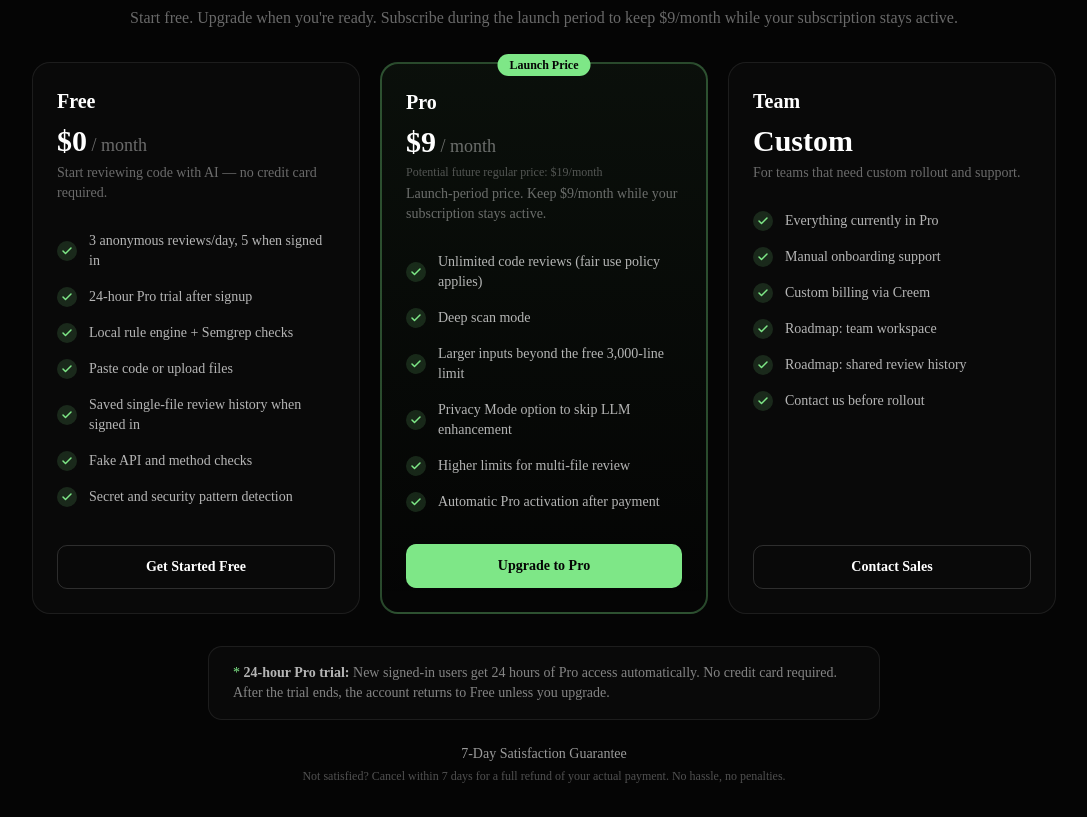
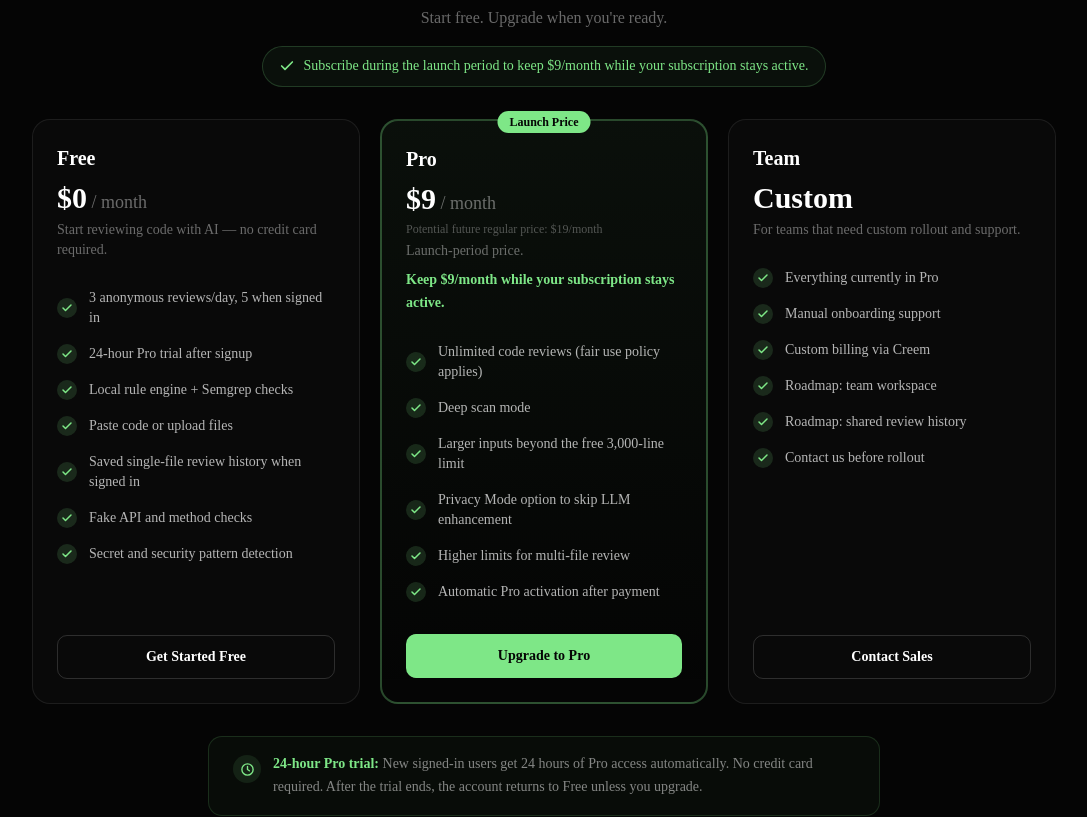
Before and after one commit to shaguoerai/checkaicode, a Next.js app: page /pricing in a window 1280 px wide. Shown: the part 209-1026 px from the top of the page, without its empty margins (96-1183 px from the left). Built offline with nearby package versions, Linux system fonts and the light colour scheme; no server answers; the database is empty.

Commit message:
style: clarify pricing page highlights

```diff
--- a/src/app/pricing/page.tsx
+++ b/src/app/pricing/page.tsx
@@ -322,6 +322,12 @@ export default function PricingPage() {
           {t("pricingTitle")}
         </h1>
         <p className="mt-2 text-white/40">{t("pricingSubtitle")}</p>
+        <div className="mt-4 inline-flex max-w-2xl items-start gap-2 rounded-xl border border-neon/20 bg-neon/5 px-4 py-2 text-left text-sm font-medium leading-relaxed text-neon sm:items-center sm:rounded-full">
+          <svg width="16" height="16" viewBox="0 0 24 24" fill="none" stroke="currentColor" strokeWidth="2.5" strokeLinecap="round" strokeLinejoin="round" className="shrink-0">
+            <polyline points="20 6 9 17 4 12" />
+          </svg>
+          <span>{t("launchLockHighlight")}</span>
+        </div>
 
         <div className="mt-8 grid w-full max-w-5xl gap-5 sm:grid-cols-3">
           {plans.map((plan) => (
@@ -356,6 +362,11 @@ export default function PricingPage() {
                 <p className="mt-1 text-xs text-white/30">{plan.futurePrice}</p>
               )}
               <p className="mt-1 text-sm text-white/40">{plan.desc}</p>
+              {plan.highlighted && (
+                <p className="mt-2 text-sm font-semibold leading-relaxed text-neon">
+                  {t("proLockLine")}
+                </p>
+              )}
 
               <div className="mt-5 flex-1">
                 {plan.features.map((f, i) => (
@@ -407,10 +418,15 @@ export default function PricingPage() {
         </div>
 
         {/* Pro trial note */}
-        <div className="mt-8 max-w-2xl rounded-xl border border-white/8 bg-white/[0.02] px-6 py-4">
-          <p className="text-sm text-white/50">
-            <span className="text-neon">*</span>{" "}
-            <strong className="text-white/70">{t("proExperienceDayTitle")}</strong>{" "}
+        <div className="mt-8 flex max-w-2xl items-start gap-3 rounded-xl border border-neon/15 bg-neon/[0.03] px-6 py-4">
+          <div className="mt-0.5 flex h-7 w-7 shrink-0 items-center justify-center rounded-full bg-neon/10 text-neon">
+            <svg width="15" height="15" viewBox="0 0 24 24" fill="none" stroke="currentColor" strokeWidth="2.2" strokeLinecap="round" strokeLinejoin="round">
+              <circle cx="12" cy="12" r="9" />
+              <path d="M12 7v5l3 2" />
+            </svg>
+          </div>
+          <p className="text-sm leading-relaxed text-white/50">
+            <strong className="font-semibold text-neon">{t("proExperienceDayTitle")}</strong>{" "}
             {t("proExperienceDay")}
           </p>
         </div>
--- a/src/lib/i18n.tsx
+++ b/src/lib/i18n.tsx
@@ -44,7 +44,8 @@ const dict: Record<Lang, Record<string, string>> = {
     featSecurityDesc: "Find hardcoded keys, injection vulnerabilities, and unsafe patterns instantly.",
     // Pricing
     pricingTitle: "Pricing",
-    pricingSubtitle: "Start free. Upgrade when you're ready. Subscribe during the launch period to keep $9/month while your subscription stays active.",
+    pricingSubtitle: "Start free. Upgrade when you're ready.",
+    launchLockHighlight: "Subscribe during the launch period to keep $9/month while your subscription stays active.",
     freePlan: "Free",
     freePrice: "$0 / month",
     freeDesc: "Start reviewing code with AI — no credit card required.",
@@ -58,7 +59,8 @@ const dict: Record<Lang, Record<string, string>> = {
     getStarted: "Get Started Free",
     proPlan: "Pro",
     proPrice: "$9 / month",
-    proDesc: "Launch-period price. Keep $9/month while your subscription stays active.",
+    proDesc: "Launch-period price.",
+    proLockLine: "Keep $9/month while your subscription stays active.",
     proUnlimited: "Unlimited code reviews (fair use policy applies)",
     proAdvanced: "Deep scan mode",
     proPriority: "Privacy Mode option to skip LLM enhancement",
@@ -202,7 +204,8 @@ const dict: Record<Lang, Record<string, string>> = {
     featSecurityDesc: "瞬间发现硬编码密钥、注入漏洞和不安全写法。",
     // Pricing
     pricingTitle: "定价",
-    pricingSubtitle: "免费开始。准备好后再升级。首发期内订阅，只要保持订阅即可保留 $9/月。",
+    pricingSubtitle: "免费开始。准备好后再升级。",
+    launchLockHighlight: "首发期内订阅，只要保持订阅即可保留 $9/月。",
     freePlan: "免费版",
     freePrice: "¥0 / 月",
     freeDesc: "开始用 AI 审查代码 — 无需信用卡。",
@@ -216,7 +219,8 @@ const dict: Record<Lang, Record<string, string>> = {
     getStarted: "免费开始",
     proPlan: "专业版",
     proPrice: "$9 / 月",
-    proDesc: "首发期价格。只要保持订阅，即可保留 $9/月。",
+    proDesc: "首发期价格。",
+    proLockLine: "只要保持订阅，即可保留 $9/月。",
     proUnlimited: "无限代码审查（合理使用政策适用）",
     proAdvanced: "Deep 深度扫描模式",
     proPriority: "Privacy Mode：跳过 LLM 增强",
```
